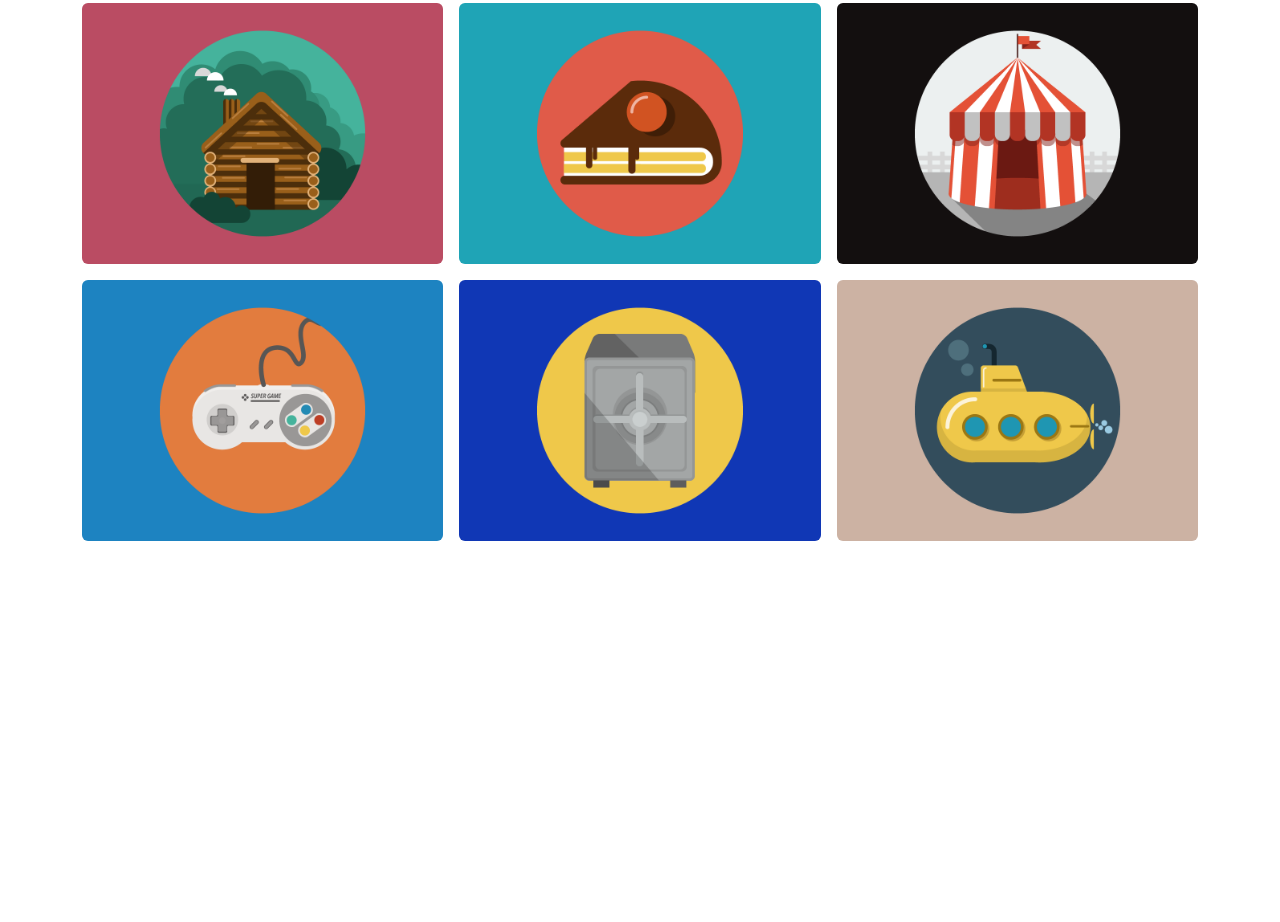
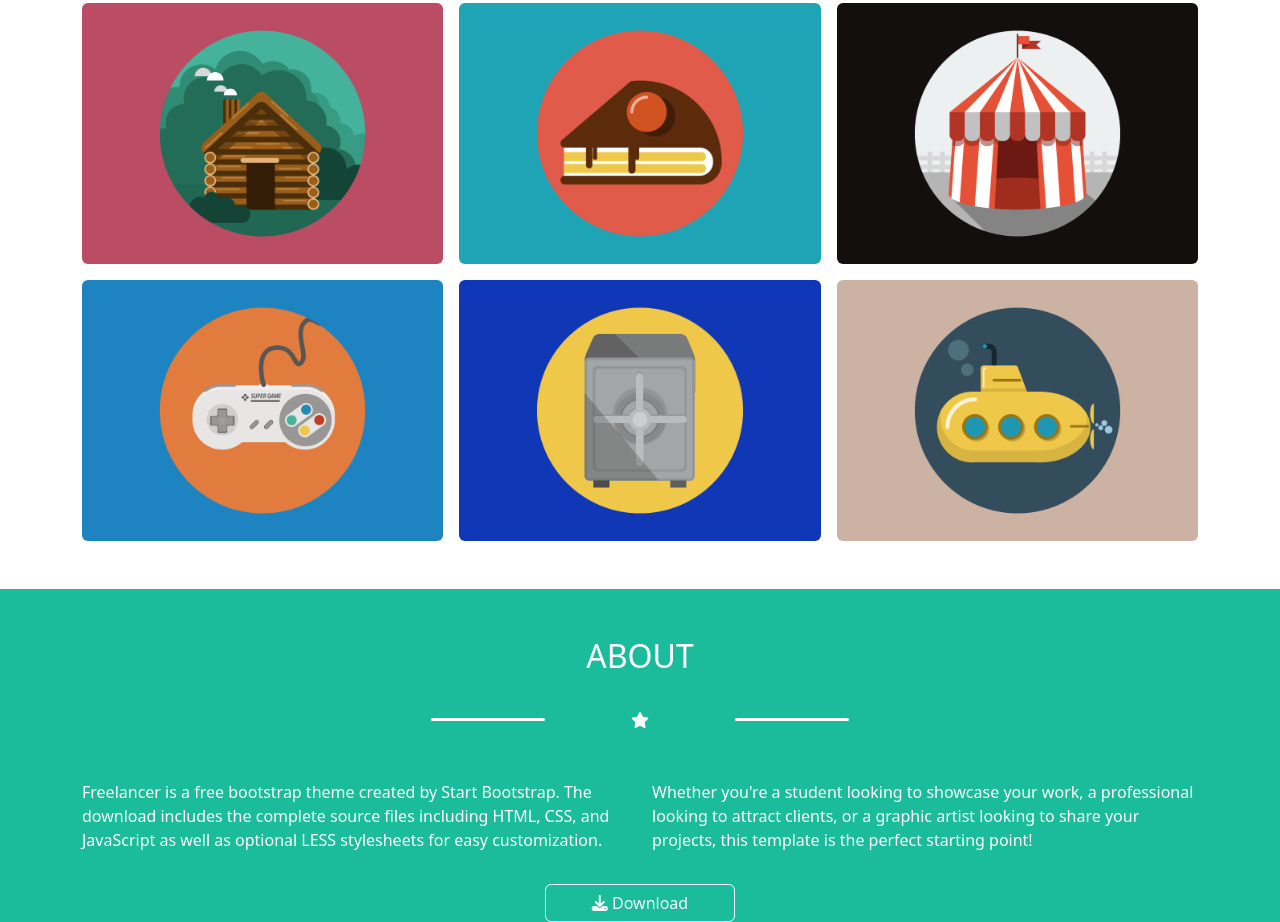
Before and after one commit to LorenzoMegna24/html-css-bootstrap-freelancer, a plain HTML site: page index.html in a window 1280 px wide. Shown: the part 1600-2522 px from the top of the page. Before the commit the page ends 2141 px from the top, so only its background shows below. Drawn offline with nearby package versions, Linux system fonts and the light colour scheme.

Commit message:
Section about completata

```diff
--- a/assets/css/style.css
+++ b/assets/css/style.css
@@ -4,7 +4,8 @@
 .navbar-brand{
   color: white;
 }
-header{
+header,
+#about{
   background-color: #1abc9c;
   color: white;
 }
--- a/index.html
+++ b/index.html
@@ -94,6 +94,41 @@
           </div>
         </div>
       </section>
+      <section id="about">
+        <div class="container mt-5">
+          <div class="row text-center mb-4 pt-5">
+            <div class="col-12">
+              <h2>ABOUT</h2>
+            </div>
+          </div>
+          <div class="row text-center d-flex justify-content-center align-items-center mb-5">
+            <div class="col-5 starside">
+            </div>
+            <div class="col-2">
+              <i class="fa-solid fa-star"></i>
+            </div>
+            <div class="col-5 starside">
+            </div>
+          </div>
+          <div class="row mb-3">
+            <div class="col-12 col-md-6">
+              <p>
+                Freelancer is a free bootstrap theme created by Start Bootstrap. The download includes the complete source files including HTML, CSS, and JavaScript as well as optional LESS stylesheets for easy customization.
+              </p>
+            </div>
+            <div class="col-12 col-md-6">
+              <p>
+                Whether you're a student looking to showcase your work, a professional looking to attract clients, or a graphic artist looking to share your projects, this template is the perfect starting point!
+              </p>
+            </div>
+          </div>
+          <div class="row d-flex justify-content-center align-items-center">
+            <div class="col-3 col-md-3 col-lg-2 btn btn-outline-light">
+              <i class="fa-solid fa-download"></i> <span>Download</span>
+            </div>
+          </div>
+        </div>
+      </section>
     </main>
 
 
```
